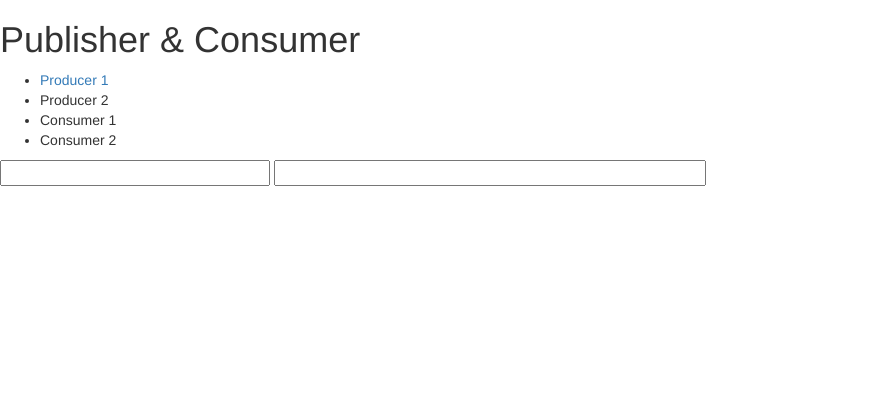
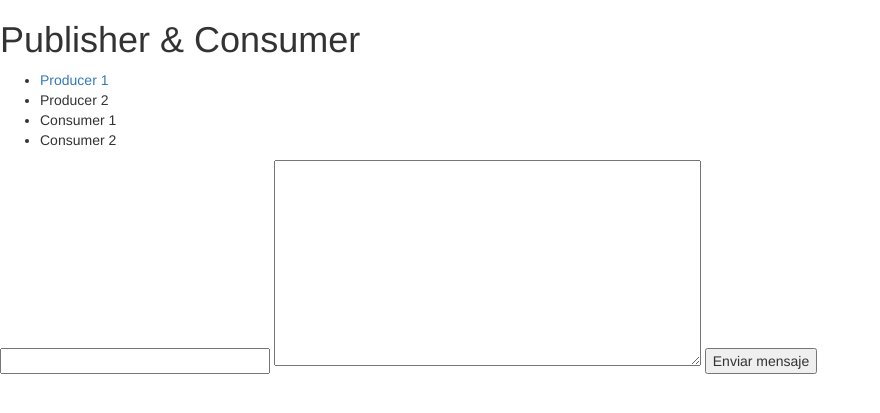
Before and after one commit to Georgelug/ProyectoFinal_Kafka, a Flask app: page /Producer1 in a window 1280 px wide. Shown: the top 413 px of the page, without its empty margins (0-880 px from the left). Run offline with Flask 2, Linux system fonts and the light colour scheme; some libraries are stand-ins or nearby versions.

Commit message:
(funcion-Producer): minimum changes

```diff
--- a/src/main.py
+++ b/src/main.py
@@ -14,7 +14,7 @@ brokers = [ Broker(active_status=True, broker_id=1), Broker(active_status=True,
 
 class ProducerForm(FlaskForm):
     topic = StringField(name = "Topic")
-    message = StringField(name ="Mensaje")
+    message = TextAreaField(name ="Mensaje")
     submitButton = SubmitField("Enviar mensaje")
 
 
@@ -22,13 +22,15 @@ class ProducerForm(FlaskForm):
 def home():
     return render_template('index.html')
 
-@app.route('/Producer1')
+@app.route('/Producer1', methods=['GET', 'POST'])
 def producer1():
     message = ProducerForm()
-    print( message.message)
     context ={
         'messageForm': message
     }
+
+
+
     return render_template('producer.html', **context)
 
 if __name__ == '__main__':
--- a/src/templates/producer.html
+++ b/src/templates/producer.html
@@ -2,6 +2,9 @@
 {% import 'bootstrap/wtf.html' as wtf %}
 
 {% block content %}
+<form>
     {{ messageForm.topic(size=30, maxlength=50) }}
-    {{ messageForm.message(size=50, maxlength=250) }}
+    {{ messageForm.message(rows="10", cols="50", wrap=hard, spellcheck=true, required=true, maxlength=450) }}
+    {{ messageForm.submitButton}}
+</form>
 {% endblock %}
```
